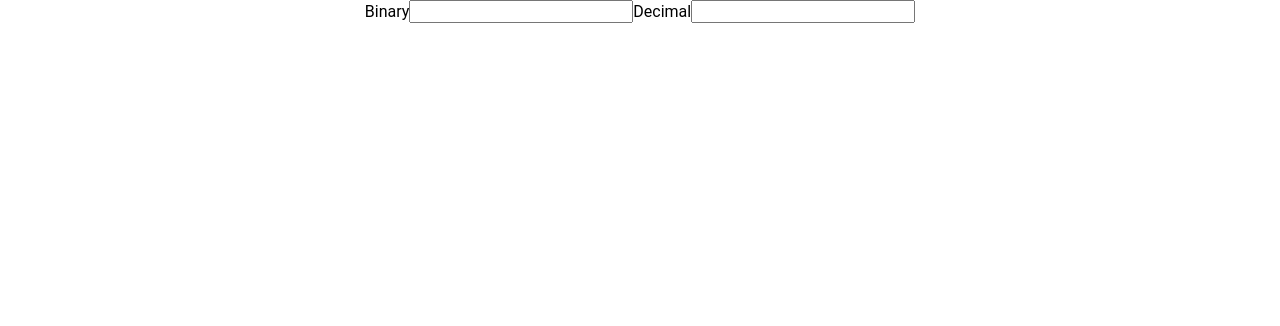
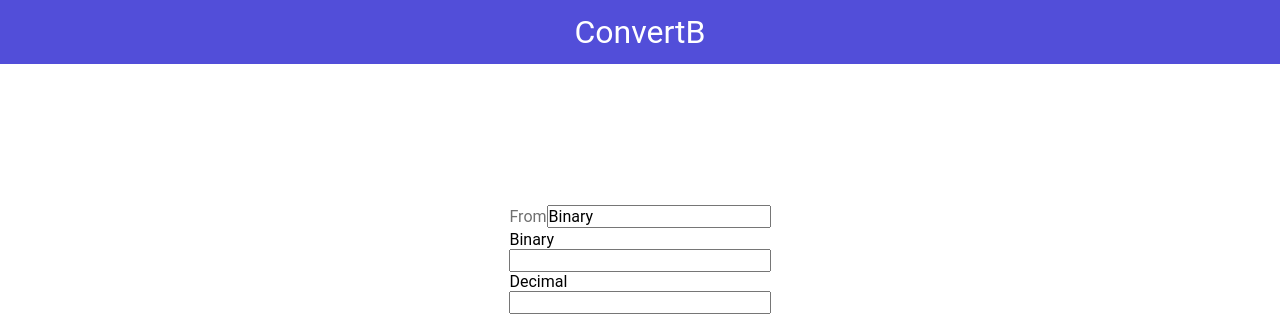
Before and after one commit to henryckl/Convert, a Gatsby site: page / in a window 1280 px wide. Built offline with nearby package versions, Linux system fonts and the light colour scheme; Gatsby itself is replaced by a stand-in of ours.

Commit message:
header adicionado

```diff
--- a/src/components/BinaryToDecimal/index.js
+++ b/src/components/BinaryToDecimal/index.js
@@ -1,4 +1,5 @@
 import React, { useState } from "react"
+import { Container, Panel } from "./styles"
 
 function BinaryToDecimal() {
   const [binaryNumber, setBinary] = useState("")
@@ -33,7 +34,11 @@ function BinaryToDecimal() {
   }
 
   return (
-    <>
+    <Container>
+      <Panel>
+        <label htmlFor="from">From</label>
+        <input type="text" defaultValue="Binary" />
+      </Panel>
       <label htmlFor="binary">Binary</label>
       <input
         type="name"
@@ -43,7 +48,7 @@ function BinaryToDecimal() {
       />
       <label htmlFor="decimal">Decimal</label>
       <input type="name" defaultValue={decimalNumber} name="decimal" />
-    </>
+    </Container>
   )
 }
 
--- a/src/components/BinaryToDecimal/styles.js
+++ b/src/components/BinaryToDecimal/styles.js
@@ -1 +1,15 @@
 import styled from "styled-components"
+
+export const Container = styled.div`
+  margin-top: 128px;
+  display: flex;
+  flex-direction: column;
+  max-width: 675px;
+`
+export const Panel = styled.div`
+  width: 100%;
+  color: #707070;
+  font-size: 2rem;
+`
+
+export const PanelForm = styled.div``
--- /dev/null
+++ b/src/components/Header/index.js
@@ -0,0 +1,9 @@
+import React from "react"
+
+import { Container } from "./styles"
+
+function Header() {
+  return <Container>ConvertB</Container>
+}
+
+export default Header
--- /dev/null
+++ b/src/components/Header/styles.js
@@ -0,0 +1,12 @@
+import styled from "styled-components"
+
+export const Container = styled.div`
+  width: 100%;
+  height: 64px;
+  font-size: 2rem;
+  background-color: #524ed9;
+  color: #ffffff;
+  display: flex;
+  justify-content: center;
+  align-items: center;
+`
--- a/src/components/Layout/index.js
+++ b/src/components/Layout/index.js
@@ -1,6 +1,9 @@
 import React from "react"
 import PropTypes from "prop-types"
 import { createGlobalStyle } from "styled-components"
+
+import Header from "../Header"
+
 import { Main } from "./styles"
 
 const GlobalStyle = createGlobalStyle`
@@ -19,6 +22,7 @@ const GlobalStyle = createGlobalStyle`
 const Layout = ({ children }) => {
   return (
     <>
+      <Header />
       <Main>{children}</Main>
       <GlobalStyle theme="purple" />
     </>
```
